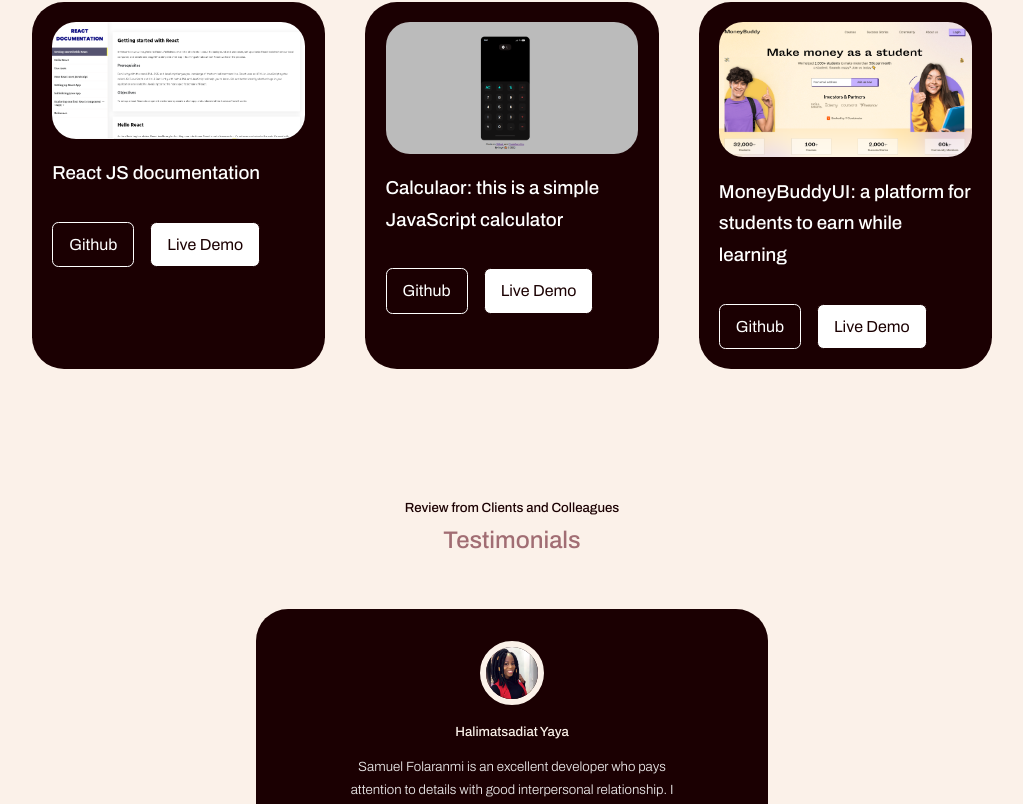
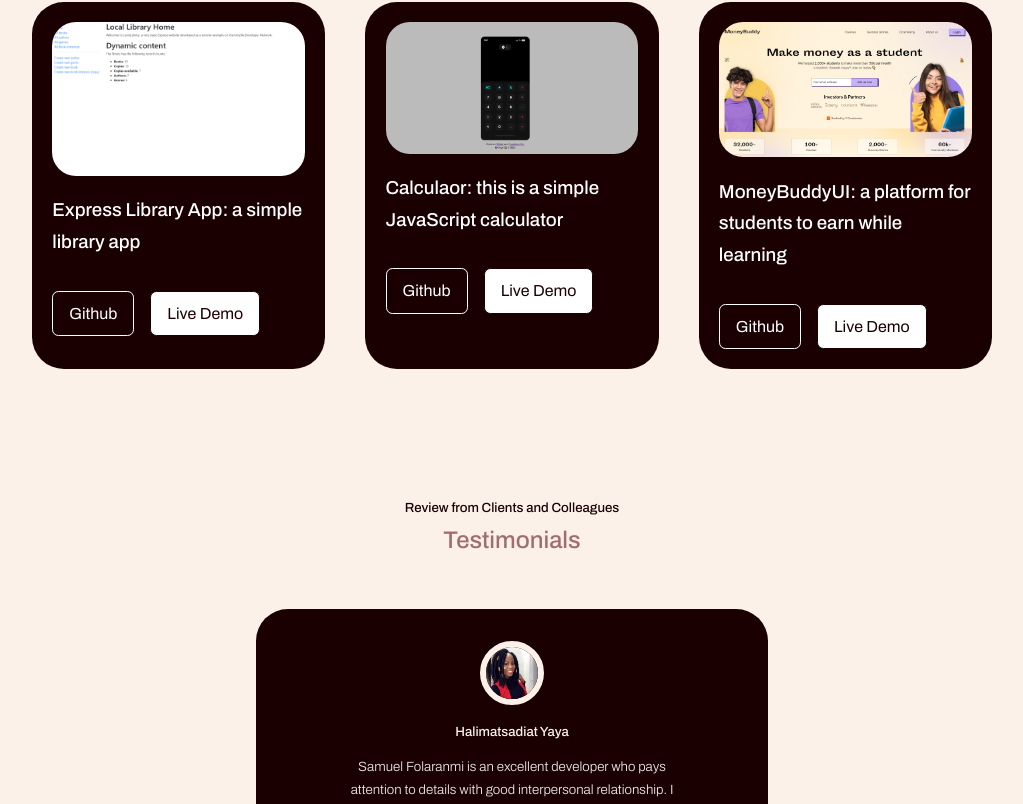
Before and after one commit to Boye95/boye-portfolio, a React (Create React App) app: page / in a window 1280 px wide. Shown: the part 3727-4531 px from the top of the page, without its empty margins (128-1151 px from the left). Built offline with nearby package versions, Linux system fonts and the light colour scheme.

Commit message:
add express library to portfolio

```diff
--- a/src/components/Portfolio/Portfolio.jsx
+++ b/src/components/Portfolio/Portfolio.jsx
@@ -4,7 +4,7 @@ import './Portfolio.scss'
 import IMG1 from '../../files/finite.PNG'
 import IMG2 from '../../files/hometeach.PNG'
 import IMG3 from '../../files/fuelerUI.PNG'
-import IMG4 from '../../files/reactdoc.PNG'
+import IMG4 from '../../files/library.PNG'
 import IMG5 from '../../files/calculator.PNG'
 import IMG6 from '../../files/moneybuddy.PNG'
 
@@ -35,9 +35,9 @@ const data = [
   {
     id: 4,
     image: IMG4,
-    title: 'React JS documentation',
-    github: 'https://github.com/Boye95/React-Documentation',
-    demo: 'https://codepen.io/boye95/full/zYEWdVM'
+    title: 'Express Library App: a simple library app',
+    github: 'https://github.com/Boye95/express-locallibrary-tutorial',
+    demo: 'https://fringuante-baguette-12236.herokuapp.com/'
   },
   {
     id: 5,
```
Also changed, not shown: src/files/library.PNG (added).
